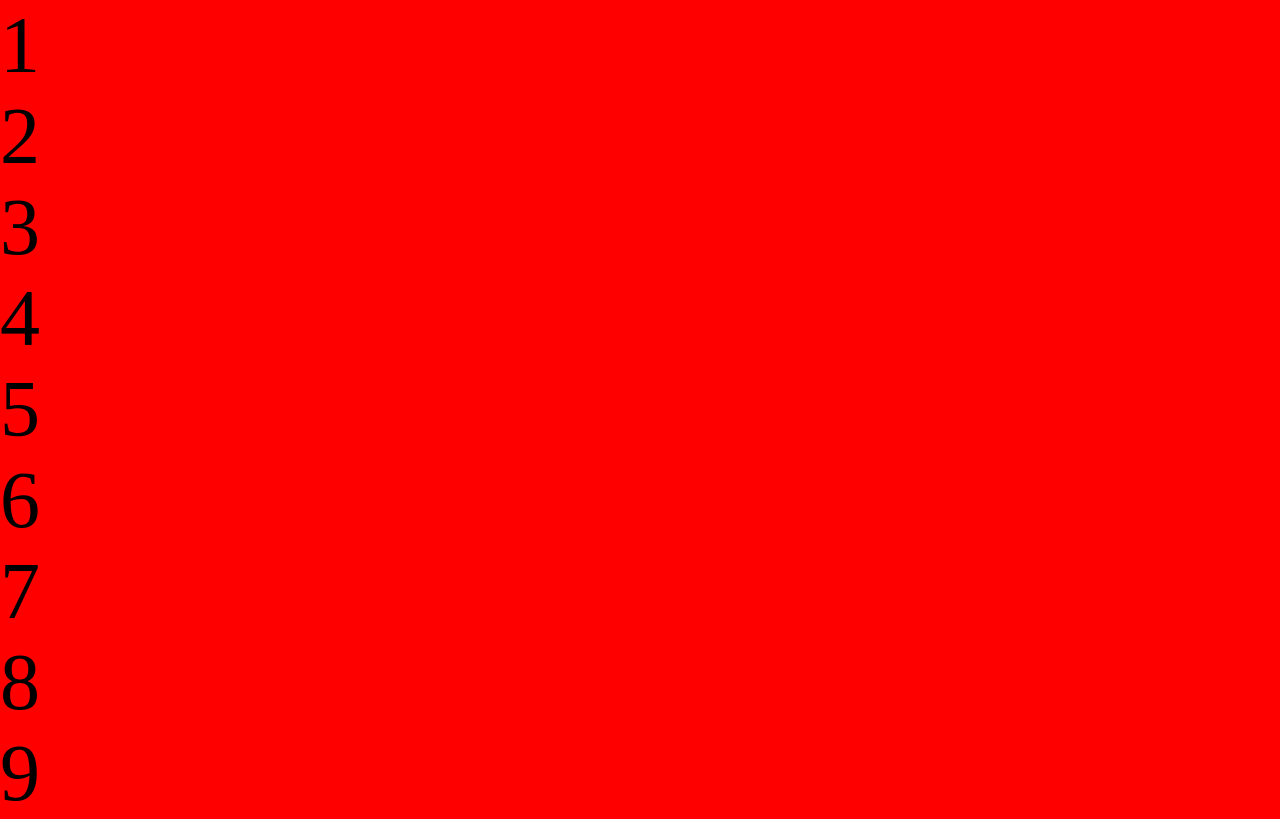
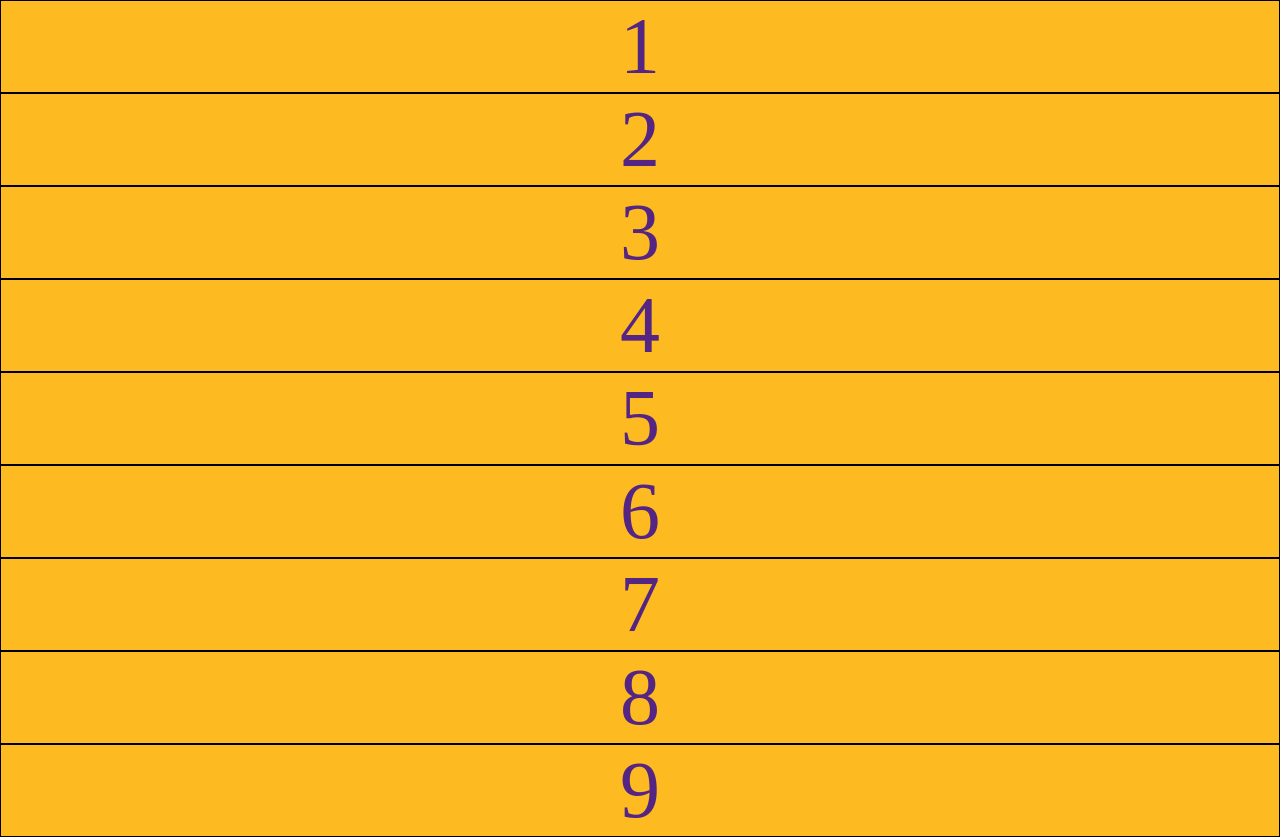
Before and after one commit to farishkash/cssdemostarter, a plain HTML site: page index.html in a window 1280 px wide. Drawn offline with Linux system fonts and the light colour scheme.

Commit message:
updated content

```diff
--- a/index.html
+++ b/index.html
@@ -5,19 +5,19 @@
     <meta name="viewport" content="width=device-width, initial-scale=1.0" />
     <meta http-equiv="X-UA-Compatible" content="ie=edge" />
     <title>CSS Grid Demo</title>
-    <link rel="stylesheet" href="style.css">
+    <link rel="stylesheet" href="style.css" />
   </head>
   <body>
     <div class="grid">
-    <div class="grid-item">1</div>
-    <div class="grid-item">2</div>
-    <div class="grid-item">3</div>
-    <div class="grid-item">4</div>
-    <div class="grid-item">5</div>
-    <div class="grid-item">6</div>
-    <div class="grid-item">7</div>
-    <div class="grid-item">8</div>
-    <div class="grid-item">9</div>
-  </div>
+      <div class="grid-item box1">1</div>
+      <div class="grid-item box2">2</div>
+      <div class="grid-item box3">3</div>
+      <div class="grid-item box4">4</div>
+      <div class="grid-item box5">5</div>
+      <div class="grid-item box6">6</div>
+      <div class="grid-item box7">7</div>
+      <div class="grid-item box8">8</div>
+      <div class="grid-item box9">9</div>
+    </div>
   </body>
 </html>
--- a/style.css
+++ b/style.css
@@ -5,10 +5,12 @@ body {
 .grid {
   display: grid;
 }
-.grid-item{
-  background-color: red;
-  color: black;
+.grid-item {
+  background-color: #fdba21;
+  color: #552583;
   font-size: 5rem;
+  text-align: center;
+  border: 1px solid black;
 }
 
 /*
@@ -19,9 +21,11 @@ repeat(3, 1fr)
 repeat(3, minmax(150px, 1fr))
 grid-column-start:
 grid-column-end
-grid-column span 2/3
-grid-row span 1/3
-grid-template-columns: [sidebar] 2fr [maincontent] 1fr [quickmenu];
-grid-template-areas
-
+grid-column 2 / span 3
+ grid-template-areas:
+    'header header header'
+    'sidebar maincontent maincontent'
+    'sidebar maincontent maincontent'
+    'footer footer footer';
+}
 */
```
